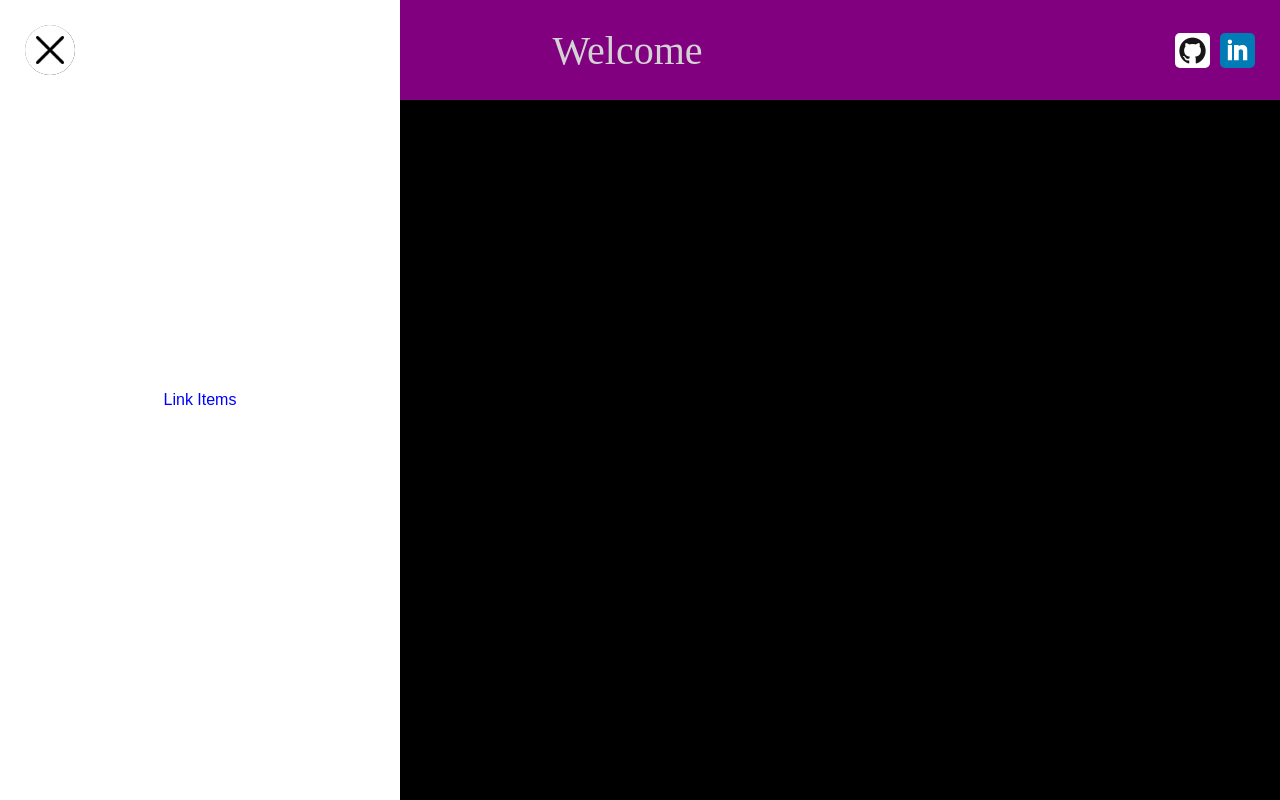
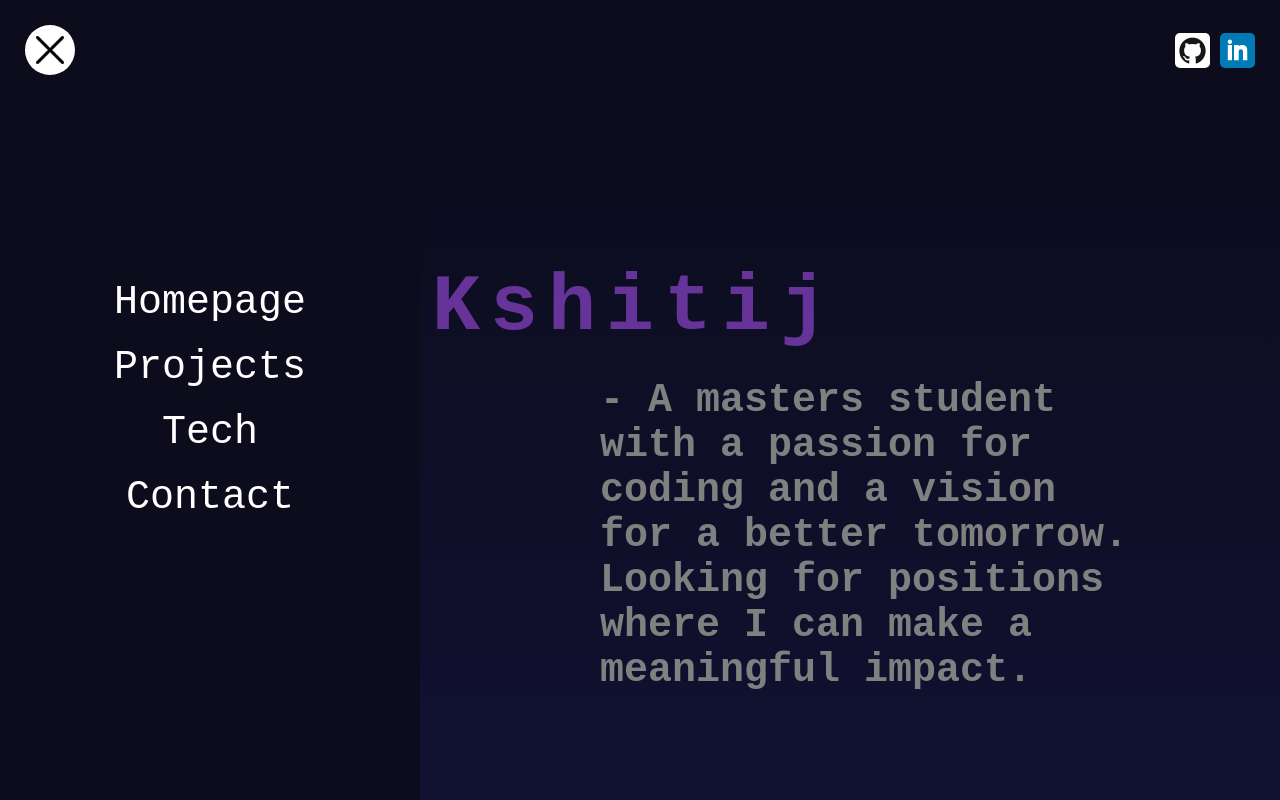
Before and after one commit to Kshitij-git24/Portfolio, a React (Create React App) app in the folder portfolio/: page / in a window 1280 px wide. Both pictures are taken after a click on the button 50 px from the left and 50 px from the top of the page. Shown: the top 800 px of the page. Built offline with nearby package versions, Linux system fonts and the light colour scheme.

Commit message:
Home page

```diff
--- a/portfolio/src/App.js
+++ b/portfolio/src/App.js
@@ -1,6 +1,4 @@
 import { Content } from "./components/Content";
-import { Sidebar } from "./components/Sidebar";
-import Navbar from "./components/Navbar";
 
 function App() {
   return (
--- a/portfolio/src/components/Content.js
+++ b/portfolio/src/components/Content.js
@@ -1,15 +1,16 @@
 import "../components/Content.scss";
 import Navbar from "./Navbar";
+import Home from "./Home/Home";
 export const Content = () => {
   return (
     <div>
-      <section>
+      <section id="Homepage">
         <Navbar />
+        <Home />
       </section>
-      <section>Home</section>
-      <section>Projects</section>
-      <section>Tech and Skills</section>
-      <section>Contact</section>
+      <section id="Projects">Projects</section>
+      <section id="Tech">Tech and Skills</section>
+      <section id="Contact">Contact</section>
     </div>
   );
 };
--- a/portfolio/src/components/Content.scss
+++ b/portfolio/src/components/Content.scss
@@ -7,7 +7,7 @@ html{
     padding:0;
     margin:0;
     box-sizing: 0;
-    font-family: "DM Sans", sans-serif, Arial, Helvetica;
+    font-family: 'Courier New', Courier, monospace ;
 }
 
 nav {
--- /dev/null
+++ b/portfolio/src/components/Home/Home.js
@@ -0,0 +1,25 @@
+import React from "react";
+import "./Home.scss";
+import Scroll from "../../images/scroll.png";
+const Home = () => {
+  return (
+    <div className="home">
+      <div className="wrapper">
+        <div className="textCon">
+          <h2 className="h2-1">Hey,</h2>
+          <h2 className="h2-2">I'm Kshitij</h2>
+          <h1>
+            - A masters student with a passion for coding and a vision for a
+            better tomorrow. Looking for positions where I can make a meaningful
+            impact.
+          </h1>
+        </div>
+        {/* <div className="summary">
+          <p>Hello, Let me walk you through my projects!</p>
+        </div> */}
+      </div>
+    </div>
+  );
+};
+
+export default Home;
--- /dev/null
+++ b/portfolio/src/components/Home/Home.scss
@@ -0,0 +1,86 @@
+.home{
+    height: calc(100vh - 100px);
+    // height: auto;
+    background: linear-gradient(#0c0c1d,#111132);
+    background-color: dark;
+    overflow: hidden;
+    .wrapper{
+        // position:absolute;
+        display: flex;
+        margin: auto;
+        justify-content: center;
+        height:100%;
+
+        .textCon{
+            height: 100%;
+            position: relative;
+            display: flex;
+            width: 100%;
+            top:0;
+            left:0;
+            flex-direction: column;
+            text-align: left;
+            gap:0px;
+
+            .h2-1{
+                margin-top:70px;
+                font-size: 80px;
+                color:rebeccapurple;
+                letter-spacing: 10px;
+                margin-left: 200px;
+            }
+            .h2-2{
+                margin-top:1px;
+                font-size: 80px;
+                color:rebeccapurple;
+                letter-spacing: 10px;
+                margin-left:200px;
+            }
+
+            h1{
+                margin-top:25px;
+                margin-left:600px;
+                font-size: 40px;
+                text-align: left;
+                box-sizing: border-box;
+                margin-right: 150px;
+                width: auto;
+                height: auto;
+                color: grey;
+
+            }
+            // h1 {
+            //     font-size: 36px;
+            //     font-weight: bold;
+            //     color: #333;
+            //     margin-bottom: 20px;
+            //     text-align: center;
+            //   }
+        }
+
+        // .summary{
+        //     p{
+        //     position: absolute;
+        //     margin-top: 100px;
+        //     // display: flex;
+        //     // box-sizing: border-box;
+        //     // margin-left: 100px;
+        //     // width: 800px;
+        //     display: flex;
+        //     // top:0;
+        //     // right:0;
+        //     // height:100%;
+        //     background:transparent;
+        //     background-color: grey;
+        //     color: black;
+        //     opacity: 0.5;
+            // }
+            // .intro{
+            //     font-size: 17px;
+            //     font-family: 'Courier New', Courier, monospace;
+            // }
+        // }
+
+    }
+
+}
--- a/portfolio/src/components/Links.js
+++ b/portfolio/src/components/Links.js
@@ -1,6 +1,52 @@
 import "./Sidebar.scss";
-import motion from "framer-motion";
+import { motion } from "framer-motion";
 
-export default function Links() {
-  return <div className="link-items">Link Items</div>;
+export default function Links(props) {
+  const links = ["Homepage", "Projects", "Tech", "Contact"];
+  let func1 = props.props;
+
+  const handleLinkClick = () => {
+    func1((prev) => !prev);
+  };
+
+  const variants = {
+    open: {
+      transition: {
+        staggerChildren: 0.3,
+        staggerDirection: 1,
+      },
+    },
+    closed: {
+      transition: {
+        staggerChildren: 0.01,
+        staggerDirection: -1,
+      },
+    },
+  };
+
+  const itemVariants = {
+    open: {
+      y: 0,
+      opacity: 1,
+    },
+    closed: {
+      y: -100,
+      opacity: 0,
+    },
+  };
+
+  return (
+    <motion.div className="links" variants={variants}>
+      {links.map((item) => (
+        <motion.a
+          href={`#${item}`}
+          key={item}
+          onClick={handleLinkClick}
+          variants={itemVariants}
+        >
+          {item}
+        </motion.a>
+      ))}
+    </motion.div>
+  );
 }
--- a/portfolio/src/components/Navbar.js
+++ b/portfolio/src/components/Navbar.js
@@ -3,11 +3,14 @@ import { Sidebar } from "./Sidebar";
 import GitHub from "../images/github.png";
 import LinkedIn from "../images/linkedin.png";
 export default function Navbar() {
+  const variants = {
+    animate: {},
+  };
   return (
     <div className="navbar">
       <Sidebar />
       <div className="wrapper">
-        <span>Welcome</span>
+        <span></span>
         <div className="logo">
           <a href="https://github.com/Kshitij-git24" target="_blank">
             <img src={GitHub} alt="GitHub" />
--- a/portfolio/src/components/Navbar.scss
+++ b/portfolio/src/components/Navbar.scss
@@ -1,6 +1,6 @@
 .navbar{
     height: 100px;
-    background-color: purple;
+    background-color: #0c0c1d;
 
     .wrapper{
         max-width:1300;
@@ -13,8 +13,9 @@
         span{
             position: relative;
             margin: auto;
-            font-family: Rubik Glitch ;
-            font-size: 40px;
+            font-family: 'Courier New', Courier, monospace ;
+            font-size: 50px;
+            color: Cyan;
         }
 
         .logo{
--- a/portfolio/src/components/Sidebar.js
+++ b/portfolio/src/components/Sidebar.js
@@ -21,7 +21,7 @@ export const Sidebar = () => {
       clipPath: "circle(25px at 50px 50px)",
       transition: {
         type: "spring",
-        stiffness: 400,
+        stiffness: 200,
         damping: 40,
       },
     },
@@ -30,7 +30,7 @@ export const Sidebar = () => {
     <motion.div className="sidebar" animate={open ? "open" : "closed"}>
       <motion.div className="bg" variants={variants}>
         <motion.div className="links">
-          <Links />
+          <Links props={setOpen} />
         </motion.div>
         <button onClick={() => setOpen(!open)}>
           <img
--- a/portfolio/src/components/Sidebar.scss
+++ b/portfolio/src/components/Sidebar.scss
@@ -14,8 +14,8 @@
         top: 0;
         left: 0;
         bottom: 0;
-        width: 400px;
-        background:white;
+        width: 420px;
+        background:#0c0c1d;
 
         .links{
             position: absolute;
@@ -29,13 +29,22 @@
 
             a{
                 font-size: 40px;
+                text-decoration: none;
+                font-family:  'Courier New', Courier, monospace ;
+                color: white;
             }
-            .link-items{
-                color:blue
+
+            a:hover{
+                transition: ease-in-out 0.3s;
+                cursor: pointer;
+                color: blue;  // Change the color to your desired hover color
+                transform: scale(1.1);
             }
+
         }
         button {
-            width: 50px;height: 50px;
+            width: 50px;
+            height: 50px;
             border-radius: 50%;
             position:fixed;
             top: 25px;
```
Also changed, not shown: portfolio/src/images/scroll.png (added).
